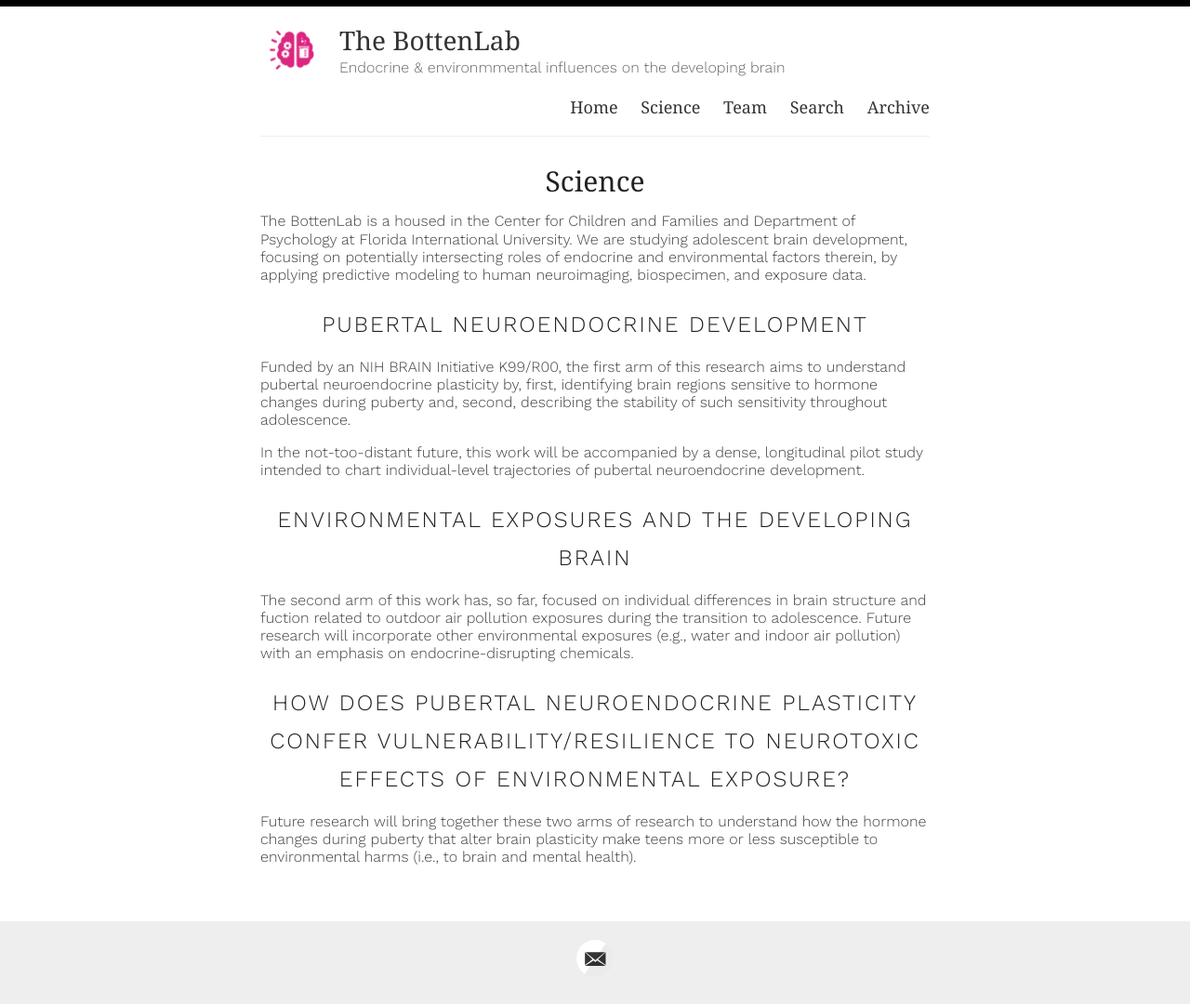
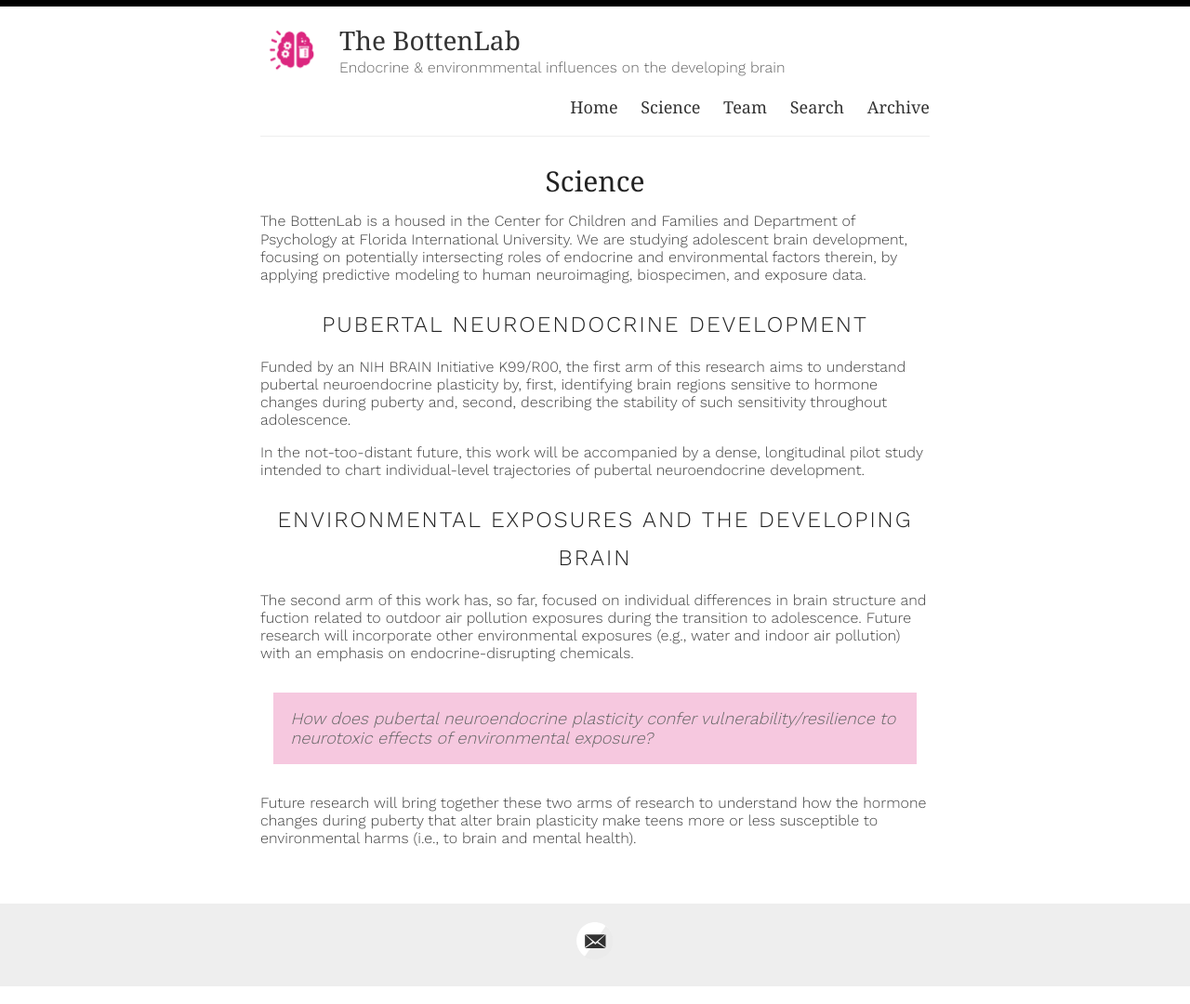
Before and after one commit to Bottenlab/bottenlab.github.io, a Jekyll site: the page built from _pages/science.md, in a window 1280 px wide. Shown: the whole page at 93% size. Built offline with Jekyll 4.4.1, drawn with Linux system fonts in a browser that asks for light colours; some web fonts are replaced.

Commit message:
sometimes, blockquotes

```diff
--- a/_pages/science.md
+++ b/_pages/science.md
@@ -26,7 +26,7 @@ related to outdoor air pollution exposures during the transition to adolescence.
 incorporate other environmental exposures (e.g., water and indoor air pollution) with an emphasis on
 endocrine-disrupting chemicals.
 
-## How does pubertal neuroendocrine plasticity confer vulnerability/resilience to neurotoxic effects of environmental exposure?
+> How does pubertal neuroendocrine plasticity confer vulnerability/resilience to neurotoxic effects of environmental exposure?
 
 Future research will bring together these two arms of research to understand how the hormone changes during
 puberty that alter brain plasticity make teens more or less susceptible to environmental harms (i.e., to
--- a/assets/style.scss
+++ b/assets/style.scss
@@ -547,6 +547,16 @@ body:after {
   //letter-spacing: 2px;
   font-feature-settings: "kern","liga","dlig","hlig","cswh";
   line-height: 1.2;
+}
+
+.page blockquote {
+  margin: 1.8em .8em;
+  /*border-left: 2px solid $gray;*/
+  padding: 0.1em 1em;
+  color: $gray;
+  font-size: 18px;
+  font-style: italic;
+  background-color: $lighterPink;
 }
 
 .author_title{
```
